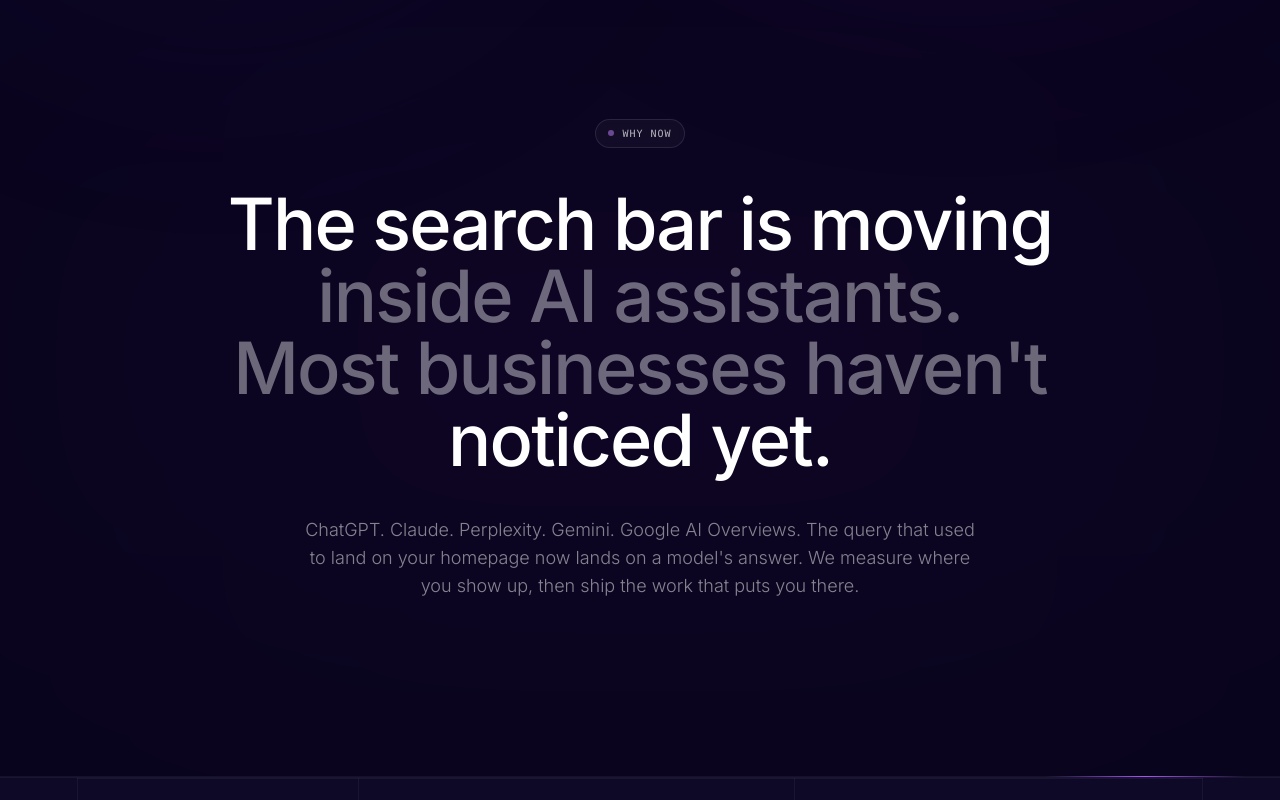
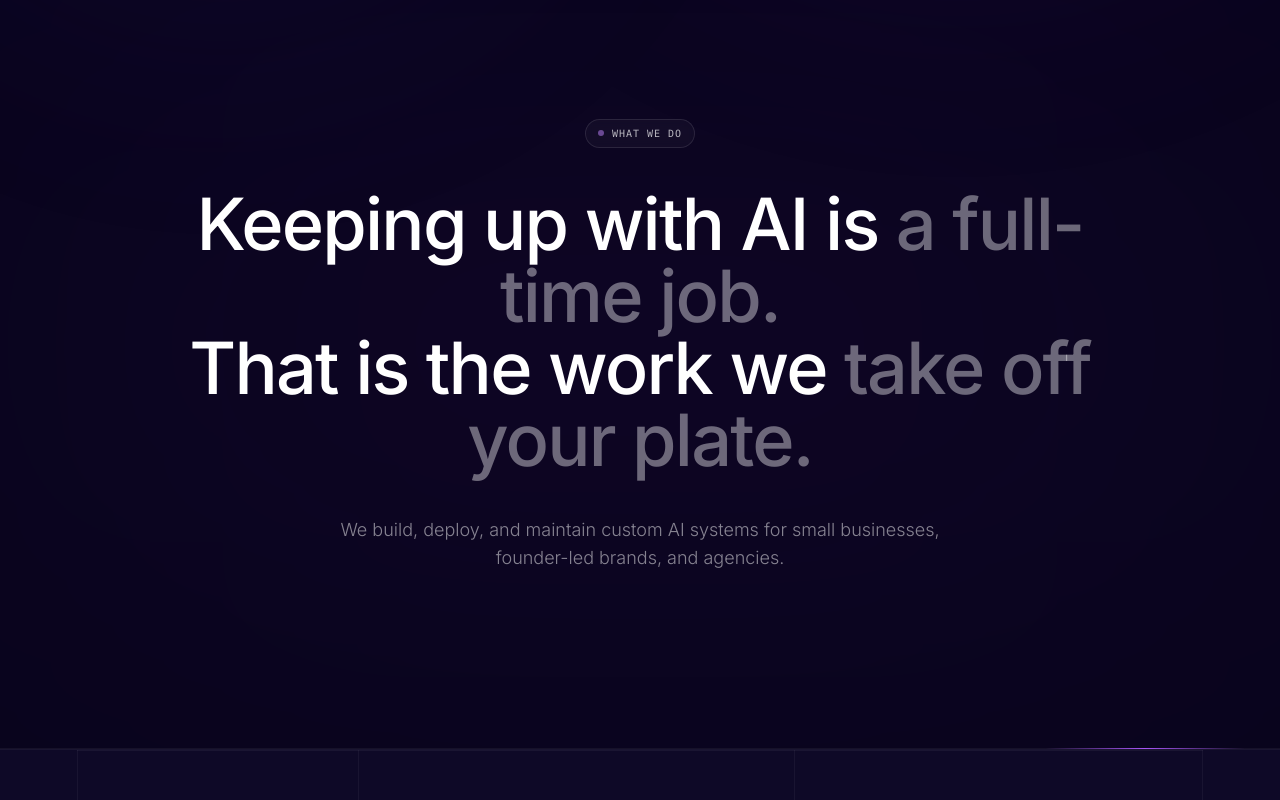
Before and after one commit to trentjhn/signal-works-v2, a React (Vite) app: page / in a window 1280 px wide. Shown: the part 860-1660 px from the top of the page. Built offline with nearby package versions, Linux system fonts and the light colour scheme.

Commit message:
Reframe AEO callout as generalist 'what we do' statement; move AEO line into AI Search Visibility bento card where it belongs contextually

```diff
--- a/src/components/AeoCallout.jsx
+++ b/src/components/AeoCallout.jsx
@@ -15,21 +15,21 @@ const AeoCallout = () => {
         {/* Eyebrow label */}
         <div className="inline-flex items-center gap-2 px-3 py-1.5 rounded-full border border-white/10 bg-white/[0.03] backdrop-blur-sm mb-10 scroll-reveal">
           <span className="w-1.5 h-1.5 rounded-full bg-purple-400 animate-pulse"></span>
-          <span className="text-[10px] font-mono uppercase tracking-widest text-white/70">Why now</span>
+          <span className="text-[10px] font-mono uppercase tracking-widest text-white/70">What we do</span>
         </div>
 
         {/* The line */}
         <h2 className="leading-[1.05] text-3xl sm:text-4xl md:text-5xl lg:text-6xl xl:text-[4.5rem] font-medium text-white tracking-tight scroll-reveal delay-100">
-          The search bar is moving
-          <span className="text-white/40"> inside AI assistants.</span>
+          Keeping up with AI is
+          <span className="text-white/40"> a full-time job.</span>
           <br />
-          <span className="text-white/40">Most businesses haven&apos;t</span>
-          <span> noticed yet.</span>
+          <span>That is the work we </span>
+          <span className="text-white/40">take off your plate.</span>
         </h2>
 
         {/* Subtle context line */}
         <p className="mt-10 text-base lg:text-lg text-white/50 font-light max-w-2xl mx-auto scroll-reveal delay-200">
-          ChatGPT. Claude. Perplexity. Gemini. Google AI Overviews. The query that used to land on your homepage now lands on a model&apos;s answer. We measure where you show up, then ship the work that puts you there.
+          We build, deploy, and maintain custom AI systems for small businesses, founder-led brands, and agencies.
         </p>
       </div>
     </section>
--- a/src/components/Features.jsx
+++ b/src/components/Features.jsx
@@ -100,7 +100,7 @@ const Features = () => {
             <div className="relative z-10">
               <h3 className="text-lg font-medium text-white mb-3 tracking-tight">AI Search Visibility (AEO)</h3>
               <p className="text-sm text-white/50 font-light leading-relaxed">
-                Measure your brand across ChatGPT, Claude, Perplexity, Gemini, and Google AI Overviews. Then ship the fixes. Re-measure at T+30 to verify movement.
+                The search bar is moving inside AI assistants. Most businesses have not noticed yet. We measure your brand across ChatGPT, Claude, Perplexity, Gemini, and Google AI Overviews, ship the fixes, and re-measure at T+30 to verify movement.
               </p>
             </div>
           </FlashlightCard>
```
